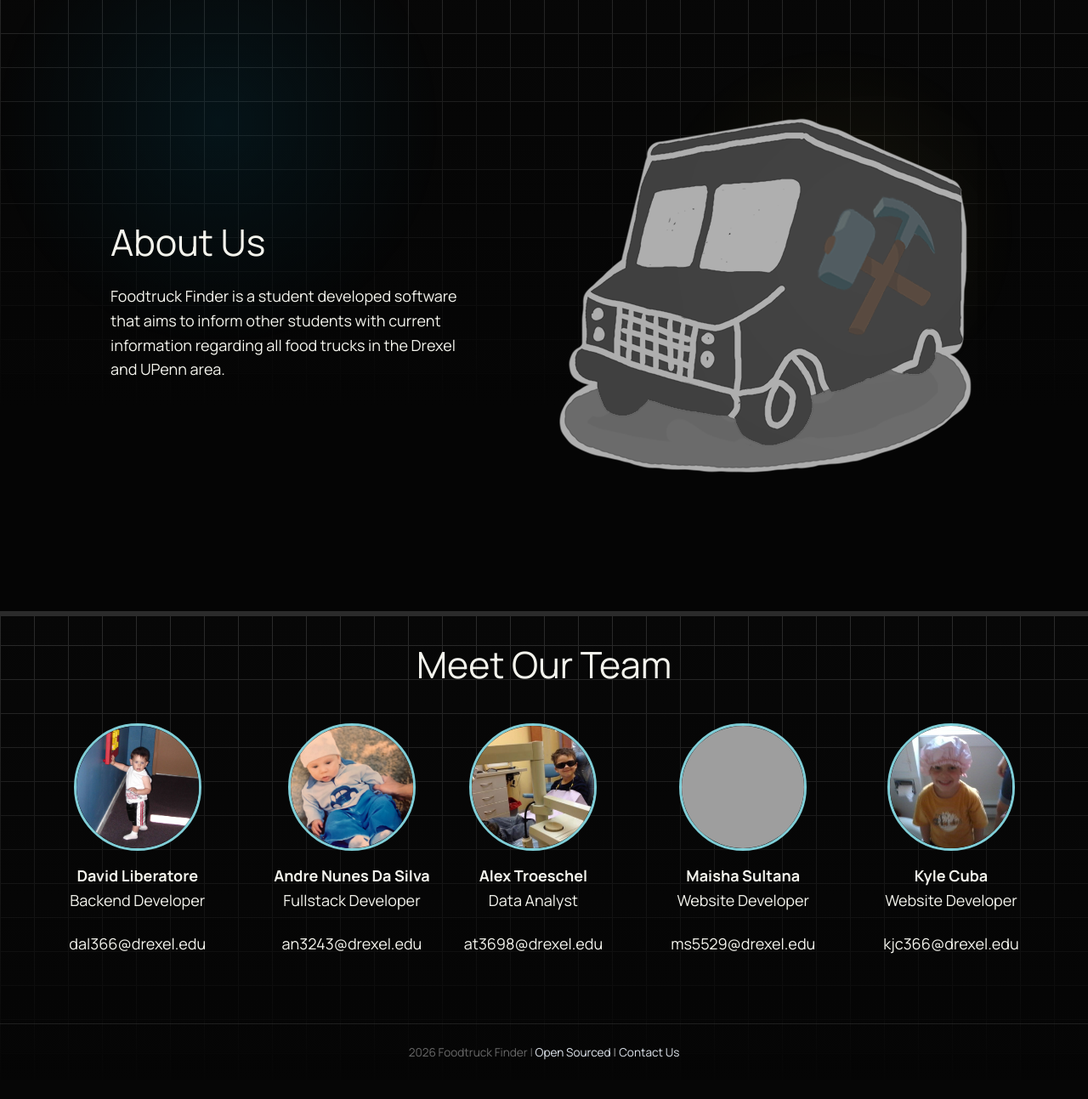
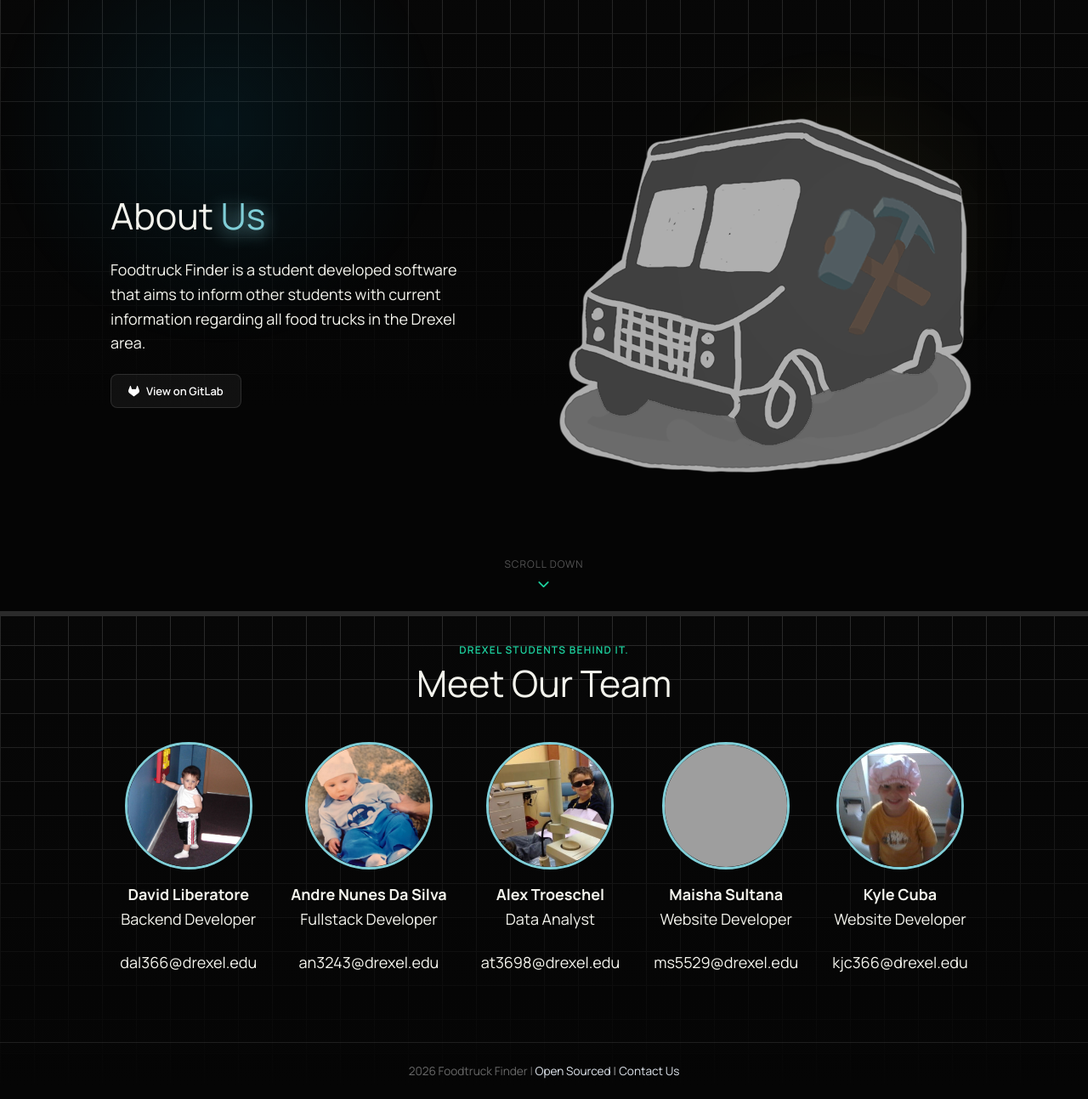
Before and after one commit to CodingDave885/Food-Truck-Finder, a Flask app: page /about in a window 1280 px wide. Shown: the part 81-1374 px from the top of the page at 85% size. Before the commit the page ends 1328 px from the top, so only its background shows below. Run offline with Flask 3, Linux system fonts and the light colour scheme; grey boxes are pictures that could not be loaded.

Commit message:
Added some spacing to about page, made it cleaner by using css

```diff
--- a/truckfinder/static/css/styles.css
+++ b/truckfinder/static/css/styles.css
@@ -578,6 +578,7 @@ html {
 .team-container,
 .team-section,
 .routing-instructions,
+.about-github,
 .hero-text form {
   opacity: 0;
   animation: fadeInUp 0.8s ease-out forwards;
@@ -617,6 +618,10 @@ html {
 
 .team-section {
   animation-delay: 0.4;
+}
+
+.about-github {
+  animation-delay: 1s;
 }
 
 .team-row {
--- a/truckfinder/static/js/functions/visual/scrolling.js
+++ b/truckfinder/static/js/functions/visual/scrolling.js
@@ -10,7 +10,7 @@ const observer = new IntersectionObserver((entries) => { // Creates an observer
     });
   }, { threshold: 0.15 }); // 15% of the element being in view
 
-  // Find every card and section blob on the page and watch them with the observer
+  // Find every card and section blob on the page and watch them with the observer, able to add more class names to it later, if you want to use this feature.
   document.querySelectorAll('.card, .middle, .section-blob, .stat-card, .about-left').forEach(el => {
     observer.observe(el);
   });
--- a/truckfinder/templates/About.html
+++ b/truckfinder/templates/About.html
@@ -11,31 +11,39 @@
 <body>
   <section class="hero">
   <div class="hero-text">
-      <h1>About Us</h1>
+    <h1>About <span class="highlight">Us</span></h1>
     <p1>
       Foodtruck Finder is a student developed software that aims to inform
       other students with current information regarding all food trucks in
-        the Drexel and UPenn area.
+      the Drexel area.
     </p1>
+    <br><br>
+    <div>
+      <a href="https://gitlab.com" class="about-github">
+        <i class="fa-brands fa-gitlab"></i> View on GitLab
+      </a>
     </div>
-
+  </div>
   <div class="about-us-img">
-      <img src="../static/images/ourteam.webp"
-           alt="Foodtruck Finder" />
+    <img src="../static/images/ourteam.webp" alt="Foodtruck Finder" />
+  </div>
+  <div class="scroll-indicator">
+        <span>Scroll down</span>
+        <i class="fa-solid fa-chevron-down"></i>
+        </div>
         </div>
 </section>
 
 <section class="team-section">
-  <div>
+  <span class="label">Drexel students behind it.</span>
   <h1>Meet Our Team</h1>
+  <div class="team-container">
 
-    <div class="team-container">
     <div class="team-card">
       <img src="../static/images/david.JPG" class="team-member-img" alt="David">
       <p1><strong>David Liberatore</strong><br>Backend Developer</p1><br>
       <p2>dal366@drexel.edu</p2>
     </div>
-    <br>
 
     <div class="team-card">
       <img src="../static/images/andre.jpeg" class="team-member-img" alt="Andre">
@@ -48,14 +56,12 @@
       <p1><strong>Alex Troeschel</strong><br>Data Analyst</p1><br>
       <p2>at3698@drexel.edu</p2>
     </div>
-    <br>
 
     <div class="team-card">
       <img src="../static/images/maisha.JPG" class="team-member-img" alt="Maisha">
       <p1><strong>Maisha Sultana</strong><br>Website Developer</p1><br>
       <p2>ms5529@drexel.edu</p2>
     </div>
-    <br>
 
     <div class="team-card">
       <img src="../static/images/kyle.jpeg" class="team-member-img" alt="Kyle">
@@ -64,7 +70,6 @@
     </div>
 
   </div>
-    </div>
 </section>
 </body>
 </html>
```
Lines whose indentation alone changed are shown as unchanged.
